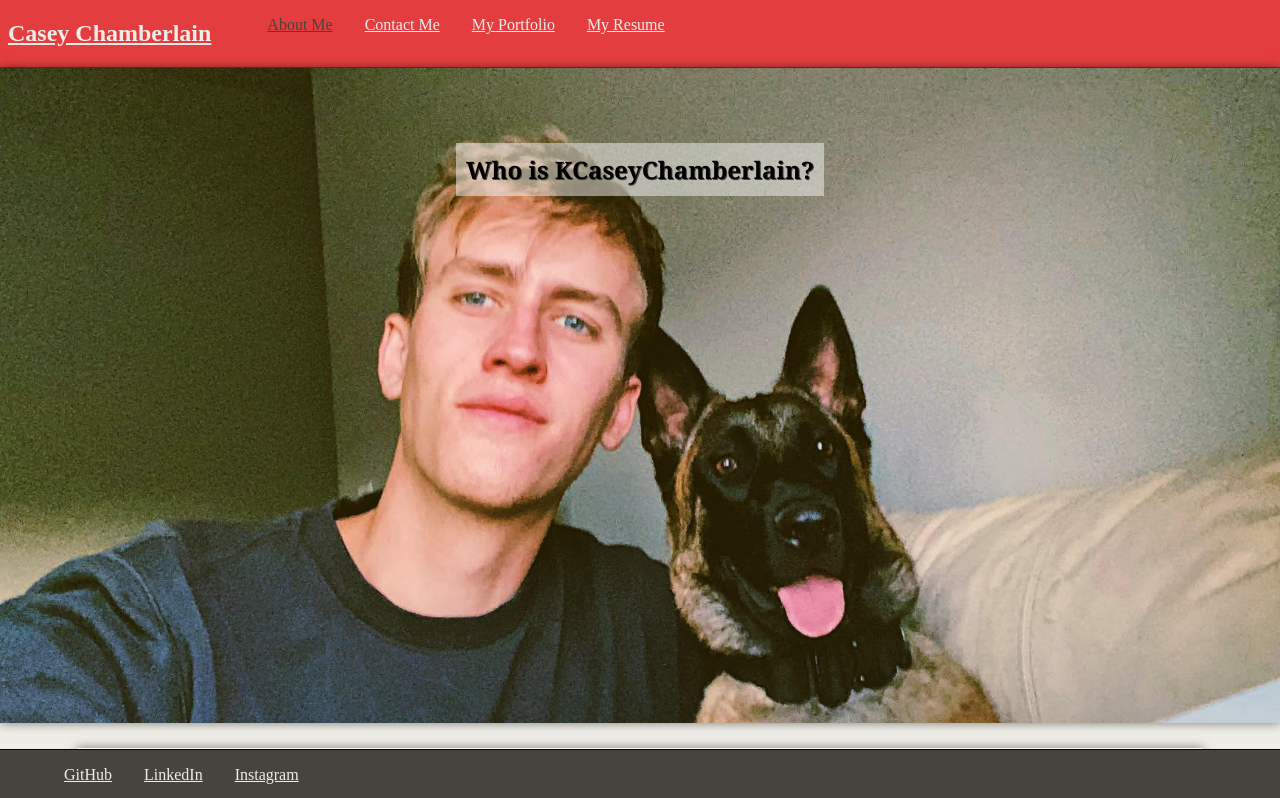
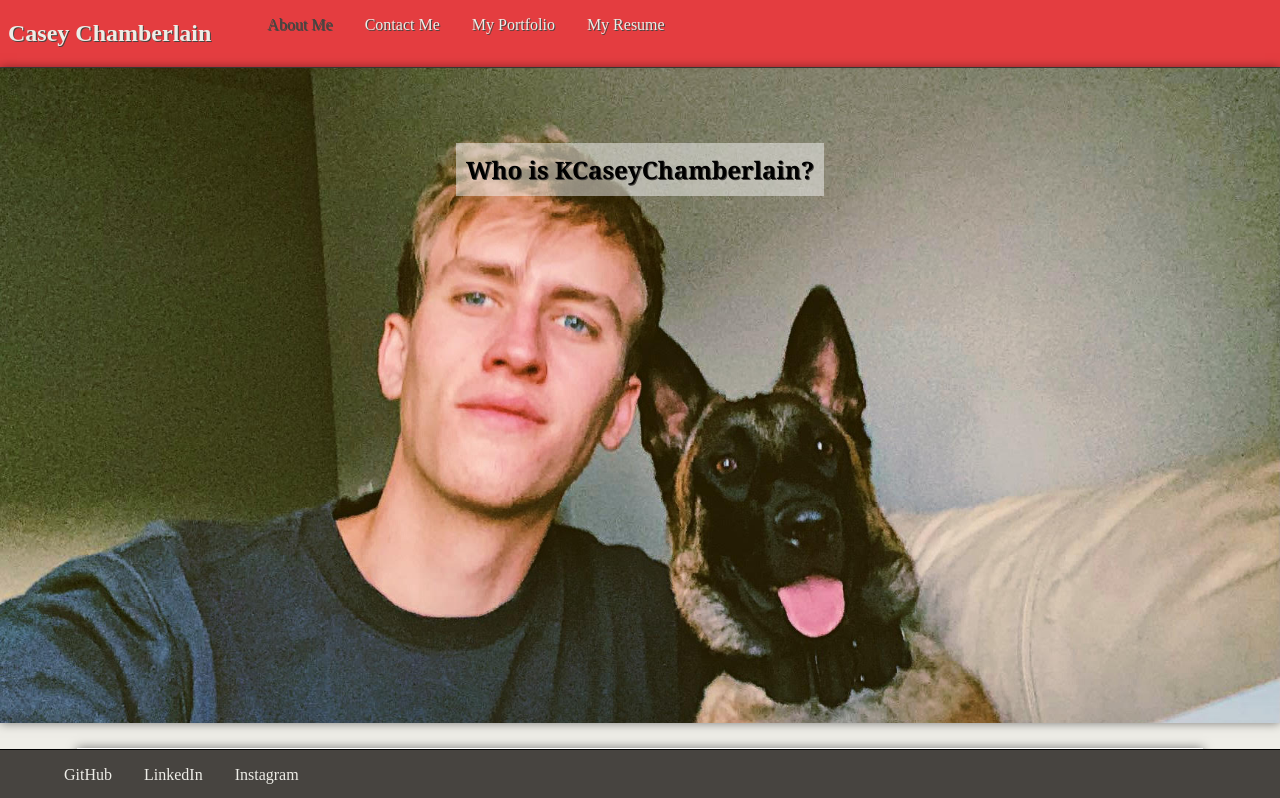
Before and after one commit to KCaseyChamberlain/kcaseychamberlain-react-portfolio, a React (Create React App) app: page / in a window 1280 px wide. Shown: the top 798 px of the page. Built offline with nearby package versions, Linux system fonts and the light colour scheme.

Commit message:
a tag styling update

```diff
--- a/src/index.css
+++ b/src/index.css
@@ -66,6 +66,15 @@ li {
   list-style: none;
 }
 
+a {
+  text-decoration: none;
+  text-shadow: 1px 1px var(--secondary);
+}
+
+a:hover {
+  opacity: 70%;
+}
+
 /* footer */
 footer {
   background-color: var(--secondary);
```
